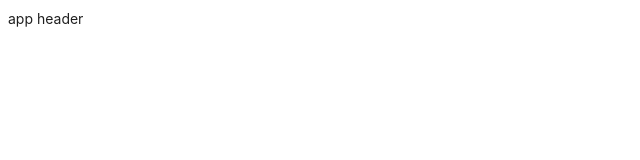
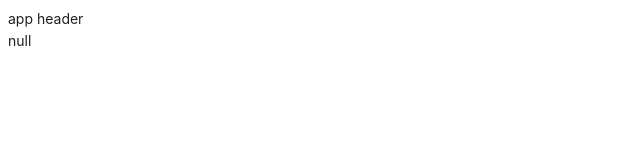
Before and after one commit to ghostoflord/Typesrcipt_Two, a React (Vite) app: page / in a window 1280 px wide. Shown: the top 160 px of the page, without its empty margins (0-640 px from the left). Built offline with nearby package versions, Linux system fonts and the light colour scheme.

Commit message:
update React Context

```diff
--- /dev/null
+++ b/src/components/context/app.context.tsx
@@ -0,0 +1,31 @@
+import { createContext, useContext, useState } from "react";
+interface IAppContext {
+    isAuthenticated: boolean;
+    setIsAuthenticated: (v: boolean) => void;
+    setUser: (v: IUser) => void;
+    user: IUser | null;
+}
+const CurrentAppContext = createContext<IAppContext | null>(null);
+type TProps = {
+    children: React.ReactNode
+}
+export const AppProvider = (props: TProps) => {
+    const [isAuthenticated, setIsAuthenticated] = useState<boolean>(false);
+    const [user, setUser] = useState<IUser | null>(null);
+    return (
+        <CurrentAppContext.Provider value={{
+            isAuthenticated, user, setIsAuthenticated, setUser
+        }}>
+            {props.children}
+        </CurrentAppContext.Provider>
+    );
+};
+export const useCurrentApp = () => {
+    const currentAppContext = useContext(CurrentAppContext);
+    if (!currentAppContext) {
+        throw new Error(
+            "useCurrentApp has to be used within <CurrentAppContext.Provider>"
+        );
+    }
+    return currentAppContext;
+};
--- a/src/components/layout/app.header.tsx
+++ b/src/components/layout/app.header.tsx
@@ -1,7 +1,13 @@
+import { useCurrentApp } from "components/context/app.context";
+
 const AppHeader = () => {
+    const { user } = useCurrentApp();
     return (
         <div>
             app header
+            <div>
+                {JSON.stringify(user)}
+            </div>
         </div>
     )
 }
--- a/src/pages/client/auth/login.tsx
+++ b/src/pages/client/auth/login.tsx
@@ -4,6 +4,7 @@
 import { Link, useNavigate } from 'react-router-dom';
 import './login.scss';
 import { loginAPI } from '@/services/api';
+import { useCurrentApp } from '@/components/context/app.context';
 
 type FieldType = {
     userName: string;
@@ -14,6 +15,7 @@
     const [isSubmit, setIsSubmit] = useState(false);
     const { message, notification } = App.useApp();
     const navigate = useNavigate();
+    const { setIsAuthenticated, setUser } = useCurrentApp();
 
     const onFinish: FormProps<FieldType>['onFinish'] = async (values) => {
         setIsSubmit(true);
@@ -21,6 +23,8 @@
 
         const res = await loginAPI(userName, password);
         if (res?.data) {
+            setIsAuthenticated(true);
+            setUser(res.data.user)
             localStorage.setItem('access_token', res.data.access_token);
             //success
             message.success("Đăng nhập thành công.")
```
Also changed, not shown: src/main.tsx (+4 -3 lines), src/types/global.d.ts (+8 -0 lines).
